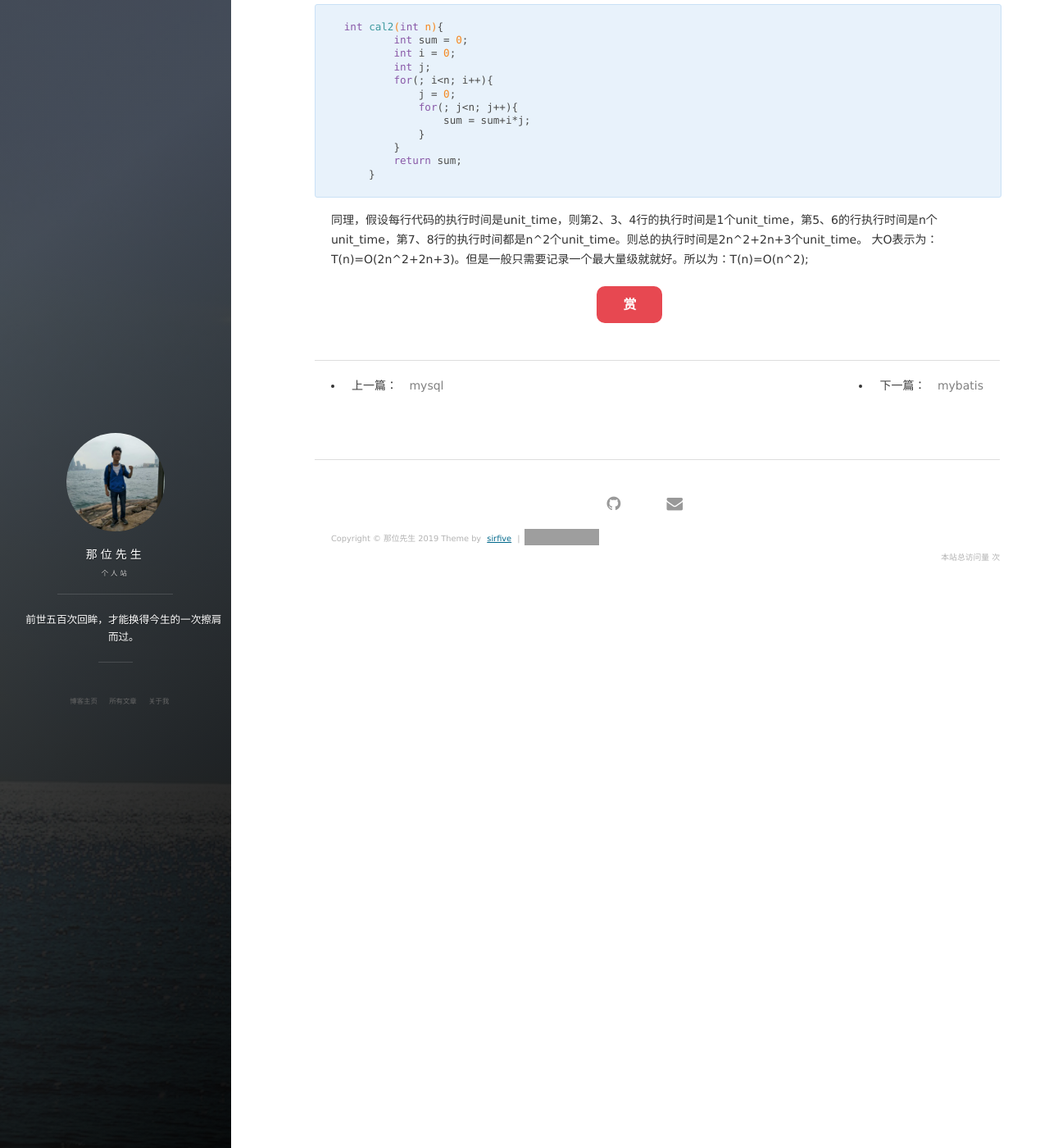
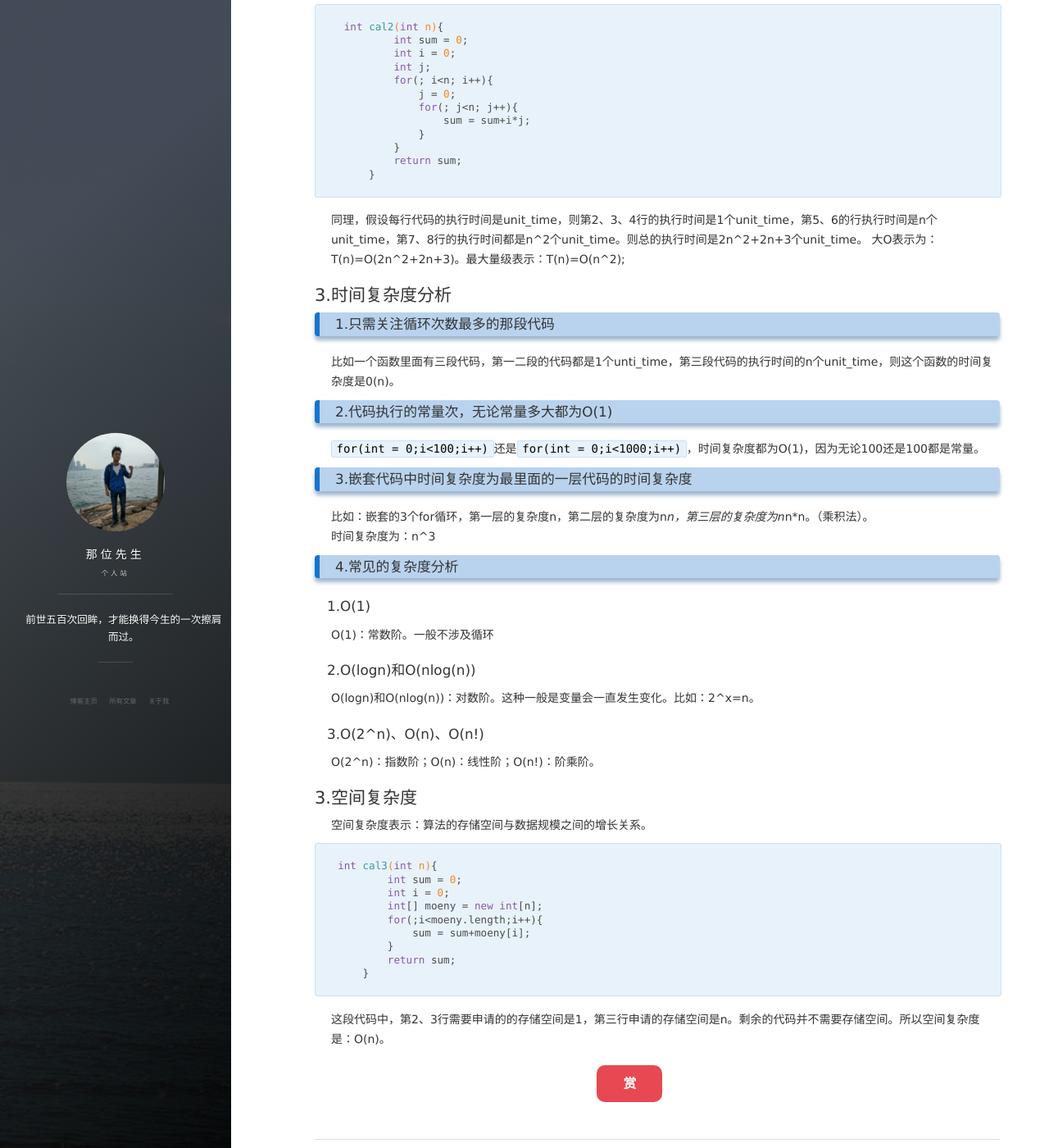
Before and after one commit to sirFive/sirFive.github.io, a Jekyll site: the page built from _posts/2019-03-24-数据结构与算法-复杂度分析.MD, in a window 1280 px wide and 1400 px high, scrolled down 536 px. Shown: the whole window at 82% size. Built offline with Jekyll 4.4.1, drawn with Linux system fonts in a browser that asks for light colours; nearby versions of some CDN libraries; comment, search, counter and statistics services are not loaded; grey boxes are pictures that could not be loaded.

Commit message:
空间复杂度分析

````diff
--- a/_posts/2019-03-24-数据结构与算法-复杂度分析.MD
+++ b/_posts/2019-03-24-数据结构与算法-复杂度分析.MD
@@ -35,4 +35,33 @@ int cal(int n){
      }
 ```
 同理，假设每行代码的执行时间是unit_time，则第2、3、4行的执行时间是1个unit_time，第5、6的行执行时间是n个unit_time，第7、8行的执行时间都是n^2个unit_time。则总的执行时间是2n^2+2n+3个unit_time。
-大O表示为：T(n)=O(2n^2+2n+3)。但是一般只需要记录一个最大量级就就好。所以为：T(n)=O(n^2);
+大O表示为：T(n)=O(2n^2+2n+3)。最大量级表示：T(n)=O(n^2);
+## 3.时间复杂度分析
+### 1.只需关注循环次数最多的那段代码
+比如一个函数里面有三段代码，第一二段的代码都是1个unti_time，第三段代码的执行时间的n个unit_time，则这个函数的时间复杂度是0(n)。
+### 2.代码执行的常量次，无论常量多大都为O(1)
+`for(int = 0;i<100;i++)`还是`for(int = 0;i<1000;i++)`，时间复杂度都为O(1)，因为无论100还是100都是常量。
+### 3.嵌套代码中时间复杂度为最里面的一层代码的时间复杂度
+比如：嵌套的3个for循环，第一层的复杂度n，第二层的复杂度为n*n，第三层的复杂度为n*n*n。（乘积法）。
+时间复杂度为：n^3
+### 4.常见的复杂度分析
+#### 1.O(1)
+O(1)：常数阶。一般不涉及循环
+#### 2.O(logn)和O(nlog(n))
+O(logn)和O(nlog(n))：对数阶。这种一般是变量会一直发生变化。比如：2^x=n。
+#### 3.O(2^n)、O(n)、O(n!)
+O(2^n)：指数阶；O(n)：线性阶；O(n!)：阶乘阶。
+## 3.空间复杂度
+空间复杂度表示：算法的存储空间与数据规模之间的增长关系。
+```
+int cal3(int n){
+        int sum = 0;
+        int i = 0;
+        int[] moeny = new int[n];
+        for(;i<moeny.length;i++){
+            sum = sum+moeny[i];
+        }
+        return sum;
+    }
+```
+这段代码中，第2、3行需要申请的的存储空间是1，第三行申请的存储空间是n。剩余的代码并不需要存储空间。所以空间复杂度是：O(n)。
````
